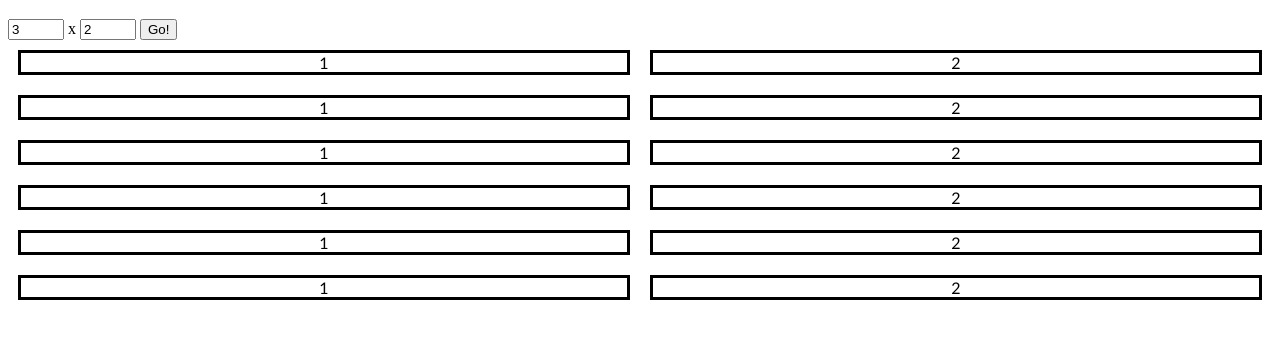
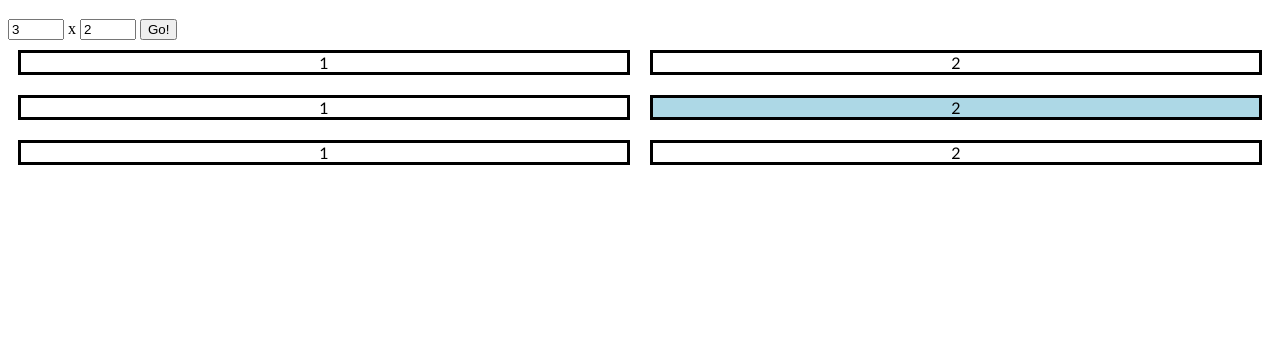
Before and after one commit to noah-CAL/polyrhythm-visualizer, a plain HTML site: page main.html in a window 1280 px wide. Both pictures are taken after a click on the button "Go!". Shown: the part 61-400 px from the top of the page. Drawn offline with Linux system fonts and the light colour scheme.

Commit message:
add colorBoard() function

```diff
--- a/main.css
+++ b/main.css
@@ -14,3 +14,7 @@
     text-align: center;
     font-family: 'Gill Sans', 'Gill Sans MT', Calibri, 'Trebuchet MS', sans-serif;
 }
+
+.subdiv {
+    background-color: lightblue;
+}
--- a/main.html
+++ b/main.html
@@ -13,21 +13,21 @@
     <div id="form">
         <input type="number" name="subdiv" id="beat" min="1" max="10" value="3">
         x
-        <input type="number" name="pulse" id="pulse" min="1" max="10" value="2">
+        <input type="number" name="pulse" id="pulse" min="1" max="11" value="2">
         <button id="submit_button">Go!</button>
     </div>
 
     <div class="grid">
-        <div class="row">
+        <!-- <div class="row"> -->
             <!-- <div class="box"></div>
             <div class="box"></div>
             <div class="box"></div> -->
-        </div>
-        <div class="row">
+        <!-- </div> -->
+        <!-- <div class="row"> -->
             <!-- <div class="box"></div>
             <div class="box"></div>
             <div class="box"></div> -->
-        </div>
+        <!-- </div> -->
     </div>
 
     <script src="main.js"></script>
--- a/main.js
+++ b/main.js
@@ -1,4 +1,4 @@
-visualize()
+// visualize()
 document.querySelector("#submit_button").addEventListener("click", e => (
     visualize()
 ))
@@ -7,6 +7,7 @@ function visualize() {
     const [subdiv, pulse] = collectInputs()
     console.log(`Pulse: ${pulse}, Subdivision: ${subdiv}`)
     createGrid(subdiv, pulse)
+    colorGrid(subdiv, pulse)
 }
 
 /** Returns a list with two INTEGER values, where arr[0] is the SUBDIVISION and arr[1] is the PULSE.
@@ -18,7 +19,7 @@ function collectInputs() {
     let pulse = parseInt(inputs[0].value)
     let subdiv = parseInt(inputs[1].value)
     if (subdiv > pulse) {
-        const temp = beat
+        const temp = subdiv
         subdiv = pulse
         pulse = temp
     }
@@ -49,3 +50,16 @@ function clearGrid() {
     // FIXME
     return
 }
+
+/** Adds the CSS class SUBDIV to every .box that lands on a subdiv */
+function colorGrid(subdiv, pulse) {
+    let beat = 0;
+    document.querySelectorAll(".box").forEach(box => {
+        if (beat == pulse) {
+            box.classList.add("subdiv")
+            beat = 0
+        }
+        beat += 1
+        console.log(box, beat)
+    })
+}
```
